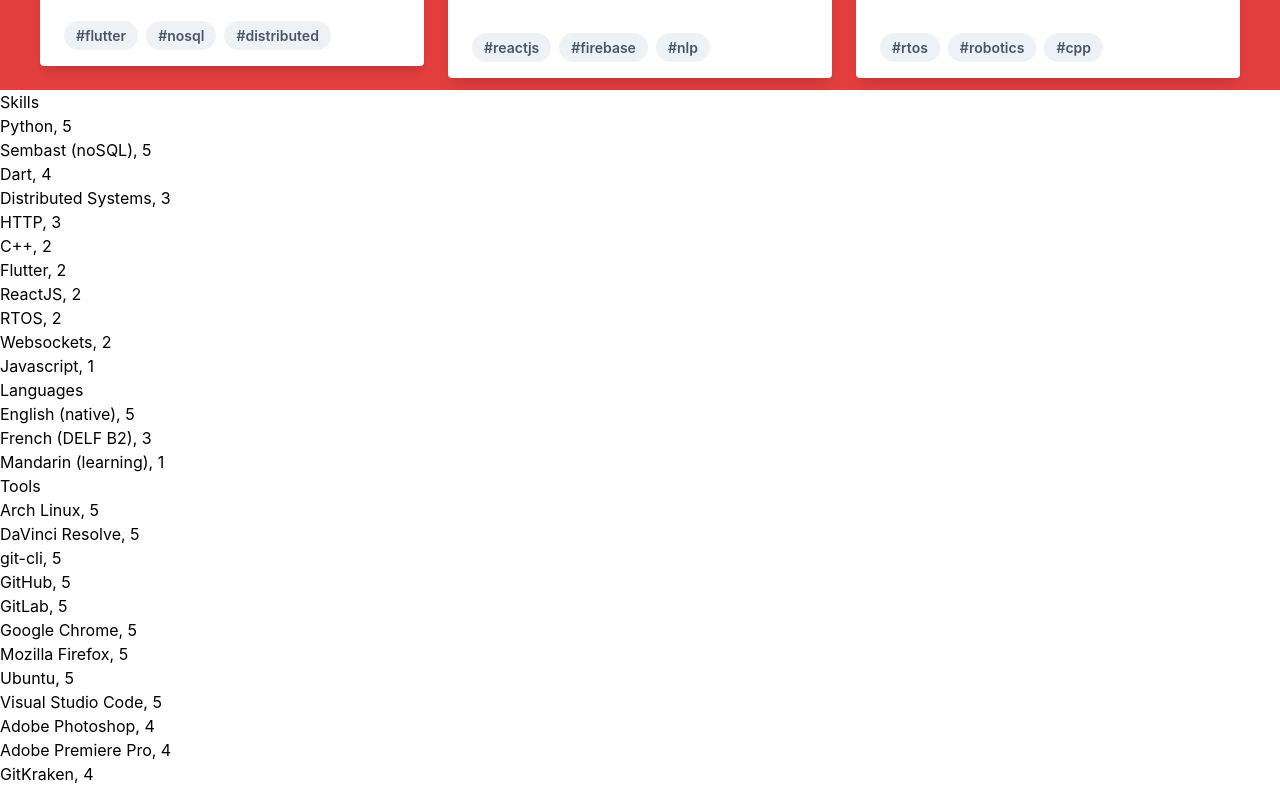
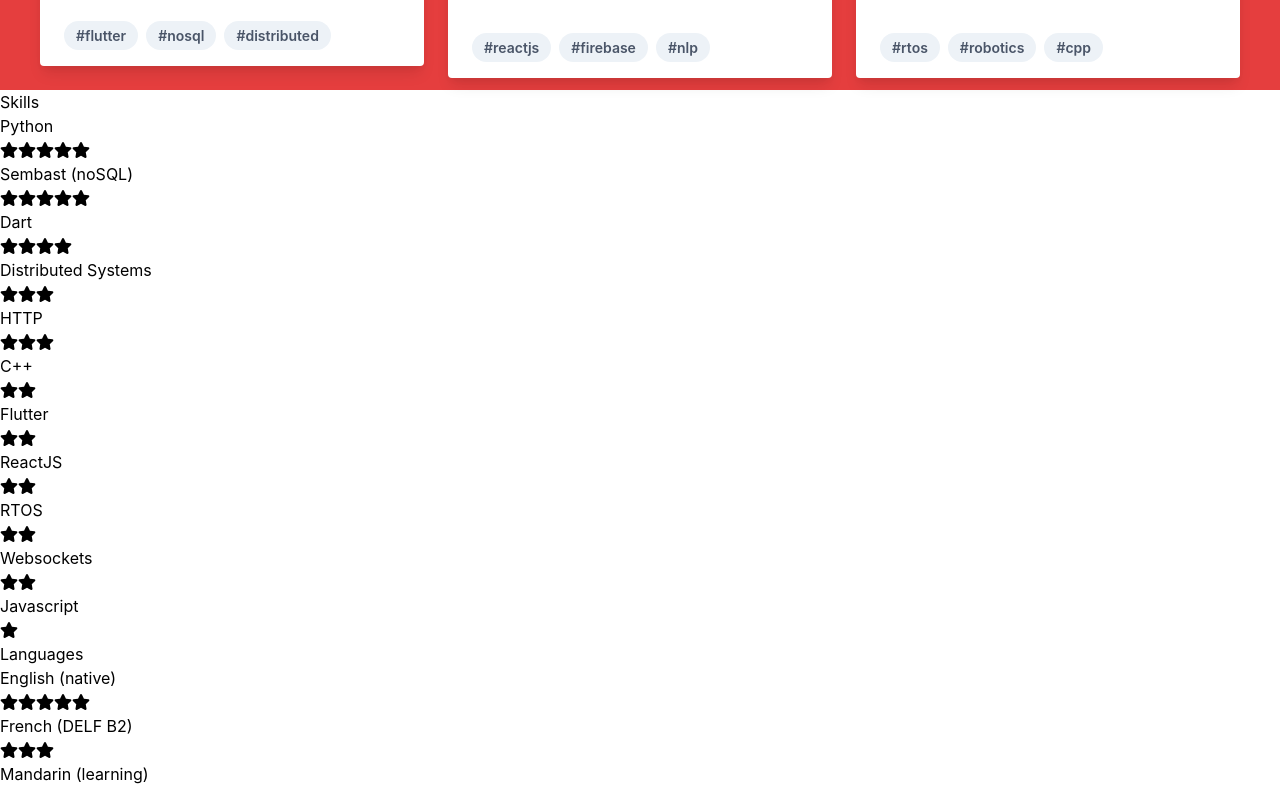
Before and after one commit to seendsouza/seendsouza.github.io, a React (Create React App) app: page / in a window 1280 px wide. Shown: the part 1093-1880 px from the top of the page. Built offline with nearby package versions, Linux system fonts and the light colour scheme.

Commit message:
feat: add stars instead of numbers for rating

```diff
--- a/src/components/Content/abilitysubsection.js
+++ b/src/components/Content/abilitysubsection.js
@@ -1,10 +1,23 @@
 import React from "react";
+import { FontAwesomeIcon } from "@fortawesome/react-fontawesome";
+import { faStar } from "@fortawesome/free-solid-svg-icons";
+
+class Rating extends React.Component {
+  render() {
+    var outputRating = [];
+    for (var i = this.props.value; i > 0; i--) {
+      outputRating.push(<FontAwesomeIcon icon={faStar} />);
+    }
+    return <div>{outputRating}</div>;
+  }
+}
 
 class Ability extends React.Component {
   render() {
     return (
       <div>
-        {this.props.name}, {this.props.rating}
+        {this.props.name}
+        <Rating value={this.props.rating} />
       </div>
     );
   }
```
